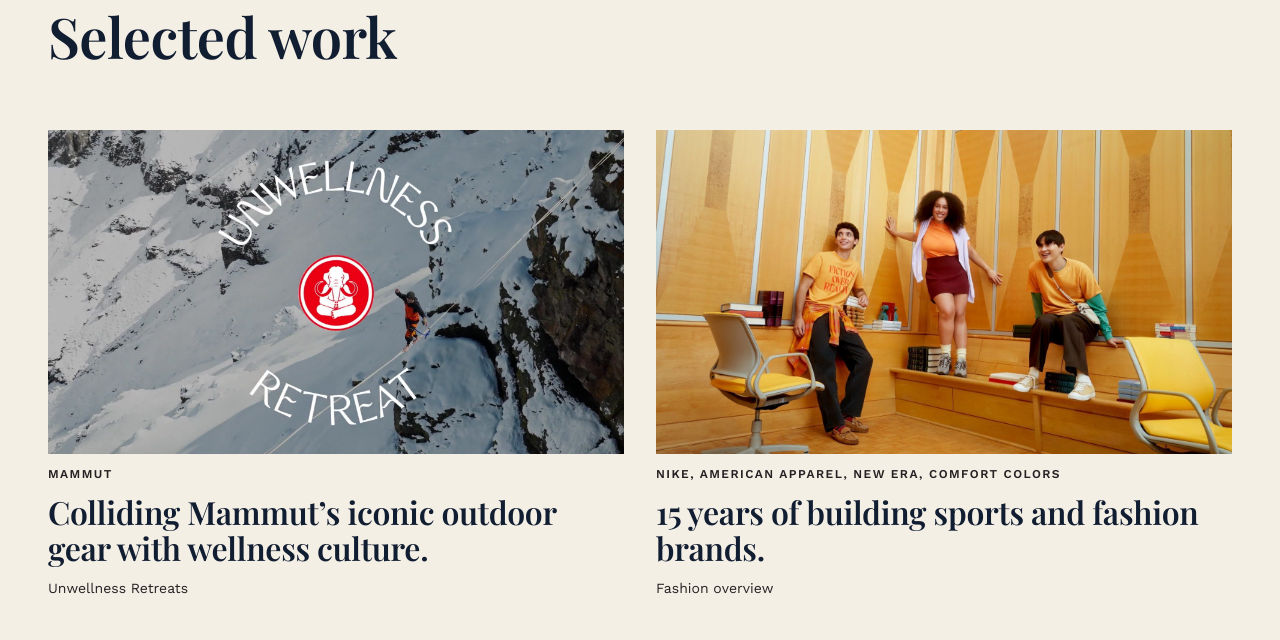
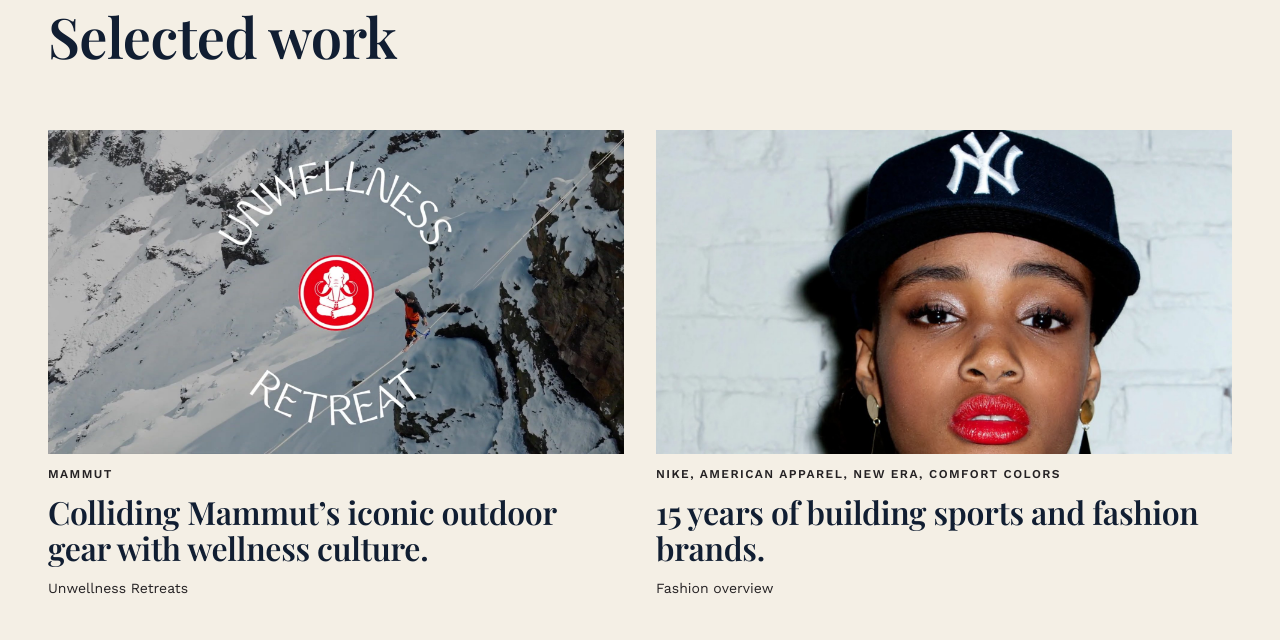
Before and after one commit to nickpagetandco/nickpaget-site, a plain HTML site: page index.html in a window 1280 px wide. Shown: the part 1640-2280 px from the top of the page. Drawn offline with nearby package versions, Linux system fonts and the light colour scheme; a web font is replaced by a local one.

Commit message:
Fashion card: New Era image
Co-Authored-By: Claude Opus 5.5 <noreply@anthropic.com>
Claude-Session: https://claude.ai/code/session_01FyubXejQF8UJCFDtuyxMXG

```diff
--- a/index.html
+++ b/index.html
@@ -446,7 +446,7 @@ body[data-view=book]{background:#07080a}body[data-view=book]::after{content:'';p
           <p class="muted">Unwellness Retreats</p>
         </a>
         <a class="card" href="#fashion">
-          <img class="frame" src="assets/cc/library-trio.jpg" alt="Comfort Colors: three friends in bright tees in a sunlit library.">
+          <img class="frame" src="assets/work/new-era-allegiance.jpg" alt="New Era: a woman in a New York Yankees cap against a white brick wall.">
           <p class="label">Nike, American Apparel, New Era, Comfort Colors</p>
           <h3>15 years of building sports and fashion brands.</h3>
           <p class="muted">Fashion overview</p>
```
Also changed, not shown: assets/work/new-era-allegiance.jpg (added).
